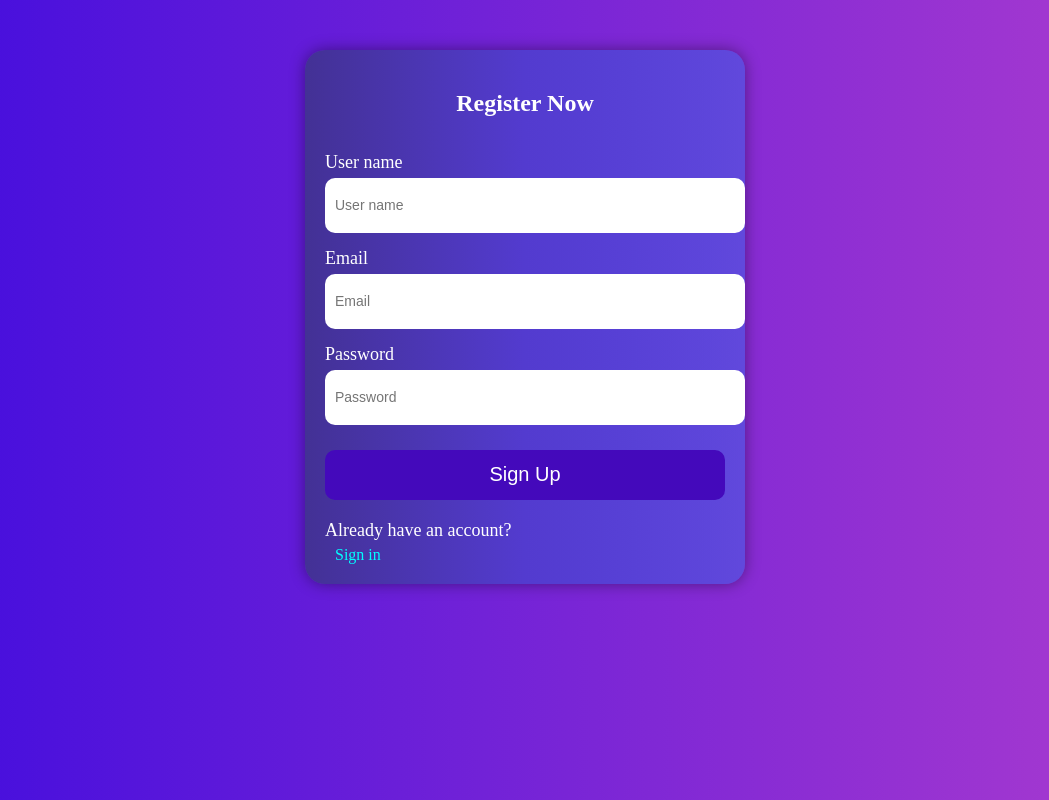
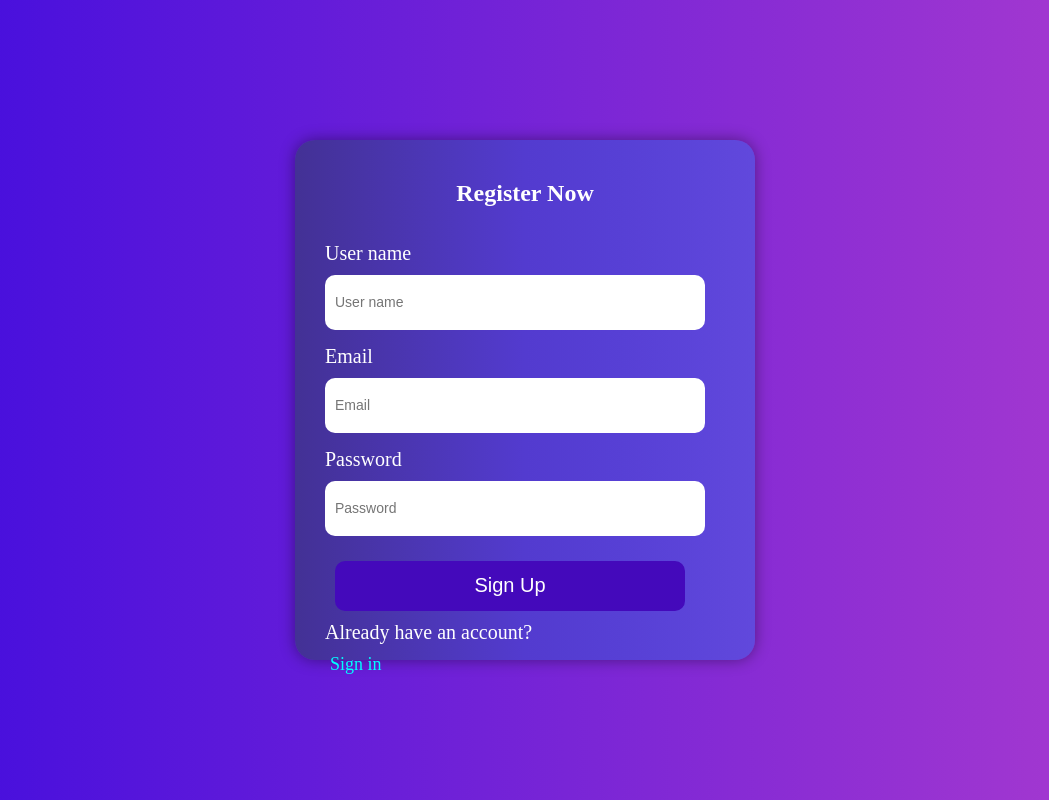
Before and after one commit to YohananBK/Web-Dev-Projects, a plain HTML site: page Login page/signup.html in a window 1280 px wide. Shown: the whole page, without its empty margins (115-1164 px from the left). Drawn offline with Linux system fonts and the light colour scheme.

Commit message:
Update signup.css

```diff
--- a/Login page/signup.css
+++ b/Login page/signup.css
@@ -1,43 +1,38 @@
-/* Body background */
 body {
     background: linear-gradient(to right, rgb(64, 12, 222), rgb(170, 59, 207));
     margin: 0;
     font-family: 'Times New Roman', Times, serif;
+    display: flex;
+    justify-content: center;
+    align-items: center;
+    min-height: 100vh;
 }
 
-/* Centered signup box */
 div {
-    max-width: 400px;
-    width: 90%;
-    margin: 50px auto;
-    padding: 20px;
+    width: 400px;
+    height: 480px;
+    padding: 20px 30px;
     border-radius: 20px;
     background: linear-gradient(to right, #433195, #533bcf, #475ce298);
     box-shadow: 0 0 15px rgba(0,0,0,0.4);
-    height: auto;
-    position: relative;
 }
-
-/* Heading */
 h2 {
     text-align: center;
     color: white;
     padding-bottom: 15px;
 }
 
-/* Labels */
 label {
     display: block;
-    text-align: left;
     color: white;
-    font-size: 18px;
-    margin: 15px 0 5px 0;
+    font-size: 20px;
+    margin-bottom: 10px;
+    padding: auto;
 }
 
-/* Inputs */
 input {
     display: block;
-    width: 100%;
+    width: 90%;
     height: 35px;
     border-radius: 10px;
     border: none;
@@ -51,9 +46,9 @@ input:focus {
     box-shadow: 0 0 10px rgba(255,255,255,0.6);
 }
 
-/* Button */
 button {
-    width: 100%;
+    width: 350px;
+    margin: 20px auto 10px 10px;
     height: 50px;
     border-radius: 10px;
     border: none;
@@ -70,28 +65,18 @@ button:hover {
     transform: scale(1.02);
 }
 
-/* Links */
 a {
     color: aqua;
     text-decoration: none;
-    font-size: 16px;
-    margin-left: 10px;
+    font-size: 18px;
+    margin-left: 5px;
 }
-
-.account {
-    display: block;
-    margin-top: 20px;
+p{
+    color: white;
+    margin: auto;
+    margin-left: 20px;
+    font-size: 18px;
+    display: flex;
+    float: left;
+    padding-bottom: 10px;
 }
-
-/* Mobile tweaks */
-@media (max-width: 500px) {
-    div {
-        margin: 20px auto;
-        width: 95%;
-        padding: 15px;
-    }
-    button {
-        font-size: 18px;
-        height: 45px;
-    }
-}
```
